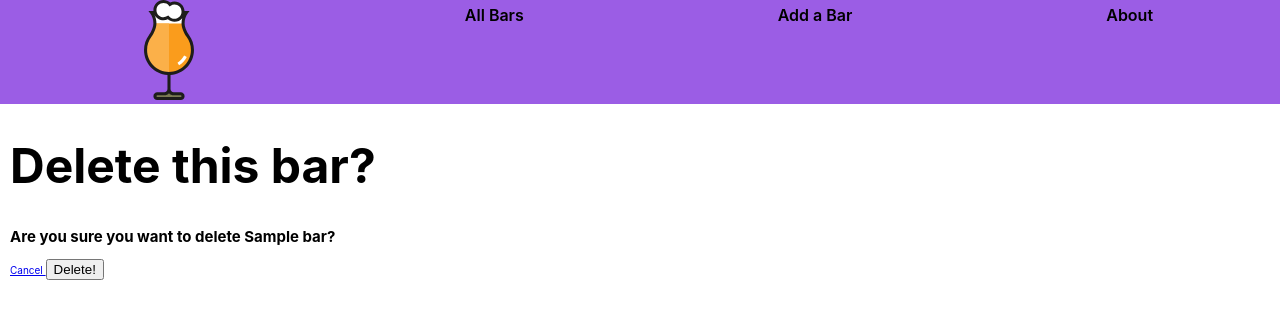
After one commit to jdiffy47/r8-or-h8, a Django app: page /bars/1/delete in a window 1280 px wide. The commit adds this page. Shown: the top 319 px of the page. Run offline with Django 4.2, Linux system fonts and the light colour scheme; tables that the repository leaves empty hold one stand-in row (values such as "Sample post").

Commit message:
implement delete confirmation page

```diff
--- /dev/null
+++ b/main_app/templates/main_app/bar_confirm_delete.html
@@ -0,0 +1,19 @@
+{% extends 'base.html' %}
+{% load static %}
+
+{% block content %}
+
+<div>
+  <h1>Delete this bar?</h1>
+</div>
+<h2>Are you sure you want to delete {{ bar.name }}?</h2>
+
+<form action="" method="POST">
+  {% csrf_token %}
+  <a href="{% url 'bars_detail' bar.id %}">
+    Cancel
+  </a>
+  <button type="submit">Delete!</button>
+</form>
+
+{% endblock %}
--- a/main_app/views.py
+++ b/main_app/views.py
@@ -25,7 +25,7 @@ class BarCreate(CreateView):
 
 class BarUpdate(UpdateView):
   model = Bar
-  fields = ['name', 'area', 'location']
+  fields = ['name', 'area', 'description']
 
 class BarDelete(DeleteView):
   model = Bar
```
Also changed, not shown: main_app/templates/main_app/bar_form.html (+5 -2 lines).
